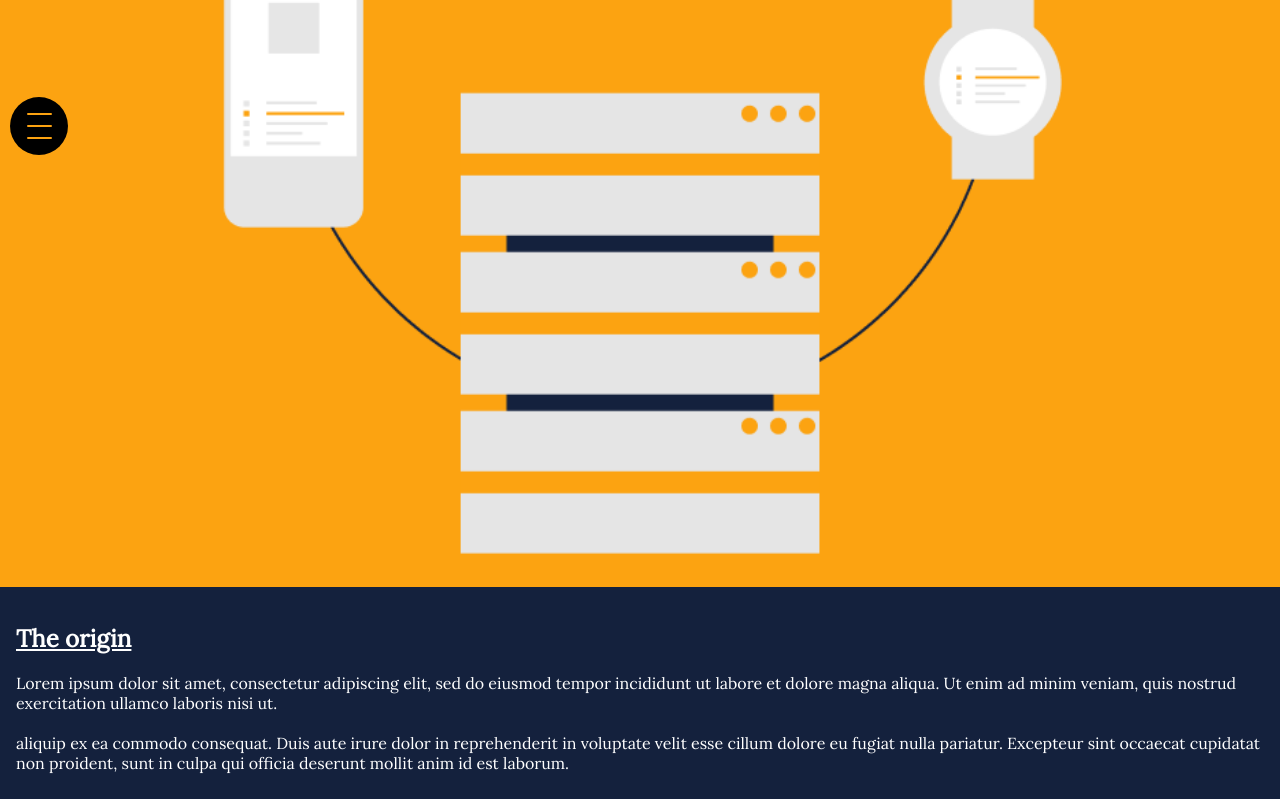
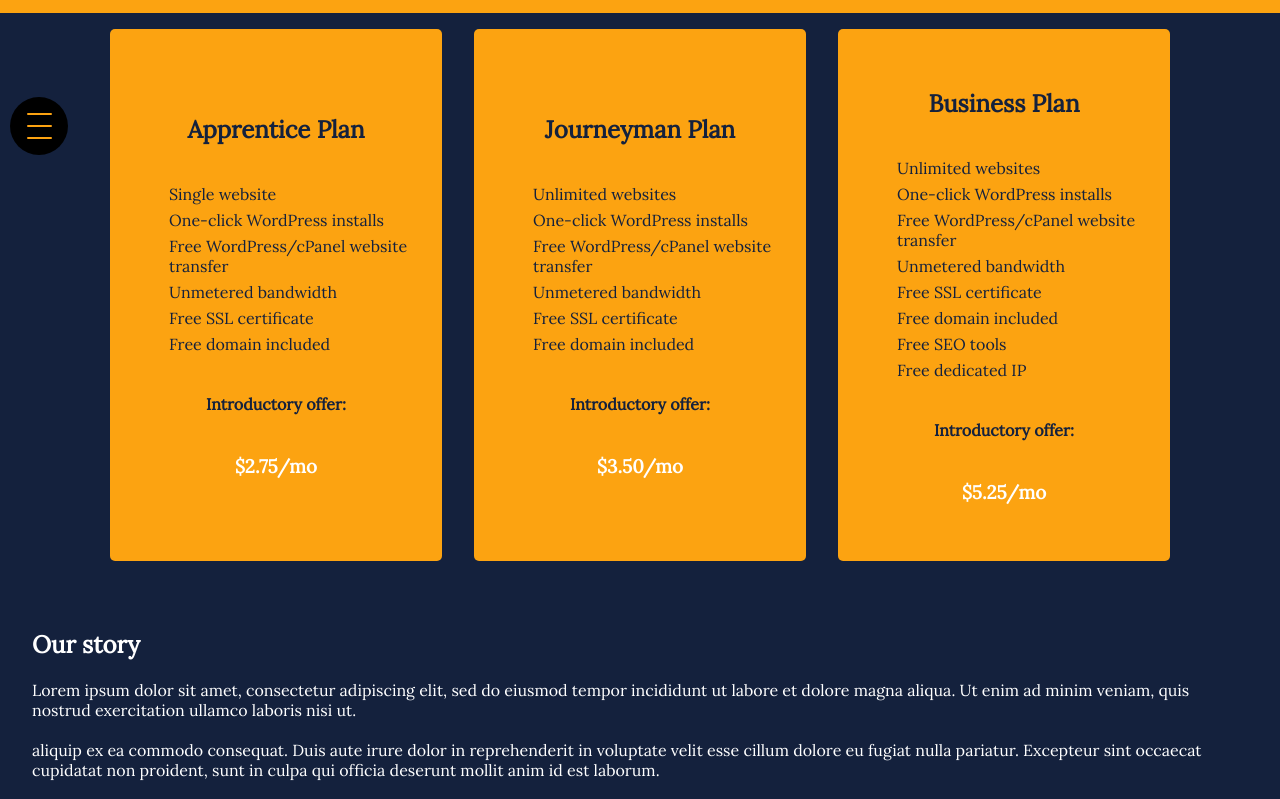
Before and after one commit to modulartable/web-wizard, a plain HTML site: page index.html in a window 1280 px wide. Shown: the part 635-1434 px from the top of the page. Drawn offline with Linux system fonts and the light colour scheme.

Commit message:
added additional sections and styling

```diff
--- a/app.css
+++ b/app.css
@@ -27,7 +27,6 @@ h1 h2 {
 .header {
   position: relative;
   background-color: var(--gold);
-  animation: slideLeft 1.5s ease-in 0s 1 normal forwards;
 }
 
 .headerLogo {
@@ -54,13 +53,16 @@ h1 h2 {
   padding: 1em;
   display: flex;
   flex-direction: column;
+  justify-content: center;
+  align-items: center;
   background-color: var(--gold);
   color: var(--black);
-  animation: slideLeft 1.5s ease-in 0s 1 normal forwards;
 }
 
 .heroImg {
 padding: 1em;
+width: 100%;
+max-width: 500px;
 }
 
 .heroContainer h1 {
@@ -74,14 +76,45 @@ padding: 1em;
 
 .aboutContainer {
   padding: 1em;
+  margin: 1em;
 }
 
-.sectionHead {
-text-decoration: underline;
+.plansContainer {
+  display: flex;
+  justify-content: center;
+  align-items: center;
+  flex-wrap: wrap;
+}
+
+.planCards {
+display: flex;
+flex-direction: column;
+justify-content: center;
+align-items: center;
+background-color: var(--gold);
+color: var(--blue);
+border-radius: 5px;
+max-width: 300px;
+padding: 1em;
+margin: 1em;
+height: 500px;
+}
+
+.planCards li {
+list-style: none;
+padding: 3px;
+}
+
+.planCards h2 h4 {
+  margin: 0;
+}
+
+.prices {
+  color:var(--white);
 }
 
 #hamburger {
-  position: absolute;
+  position: fixed;
   bottom: 10px;
   left: 10px;
   z-index: 99;
@@ -101,7 +134,7 @@ text-decoration: underline;
 }
 
 .navBarToggle {
-  position: absolute;
+  position: fixed;
   bottom: 5em;
   align-items: center;
   padding: 1rem;
--- a/index.html
+++ b/index.html
@@ -53,9 +53,60 @@
       <img class="heroImg" src="./images/heroImage.png" alt="Server cluster" />
     </div>
 
+    <section id="plans">
+      <div class="plansContainer">
+        <div class="planCards">
+          <h2>Apprentice Plan</h2>
+          <ul>
+            <li>Single website</li>
+            <li>One-click WordPress installs</li>
+            <li>Free WordPress/cPanel website transfer</li>
+            <li>Unmetered bandwidth</li>
+            <li>Free SSL certificate</li>
+            <li>Free domain included</li>
+          </ul>
+
+          <h4>Introductory offer:</h4>
+          <h3 class="prices">$2.75/mo</h3>
+        </div>
+
+        <div class="planCards">
+          <h2>Journeyman Plan</h2>
+          <ul>
+            <li>Unlimited websites</li>
+            <li>One-click WordPress installs</li>
+            <li>Free WordPress/cPanel website transfer</li>
+            <li>Unmetered bandwidth</li>
+            <li>Free SSL certificate</li>
+            <li>Free domain included</li>
+          </ul>
+
+          <h4>Introductory offer:</h4>
+          <h3 class="prices">$3.50/mo</h3>
+        </div>
+
+        <div class="planCards">
+          <h2>Business Plan</h2>
+          <ul>
+            <li>Unlimited websites</li>
+            <li>One-click WordPress installs</li>
+            <li>Free WordPress/cPanel website transfer</li>
+            <li>Unmetered bandwidth</li>
+            <li>Free SSL certificate</li>
+            <li>Free domain included</li>
+            <li>Free SEO tools</li>
+            <li>Free dedicated IP</li>
+          </ul>
+
+          <h4>Introductory offer:</h4>
+          <h3 class="prices">$5.25/mo</h3>
+        </div>
+      </div>
+    </section>
+
     <section id="about">
       <div class="aboutContainer">
-        <h1 class="sectionHead">The origin</h1>
+        <h1>Our story</h1>
         <p>
           Lorem ipsum dolor sit amet, consectetur adipiscing elit, sed do
           eiusmod tempor incididunt ut labore et dolore magna aliqua. Ut enim ad
@@ -71,6 +122,14 @@
       </div>
     </section>
 
+    <section id="contact">
+      <div class="contactContainer">
+        <form>
+
+        </form>
+      </div>
+    </section>
+
     <footer class="footer">
       <img class="icons" src="./images/facebook.png" alt="Facebook" />
       <img class="icons" src="./images/instagram.png" alt="Instagram" />
```
